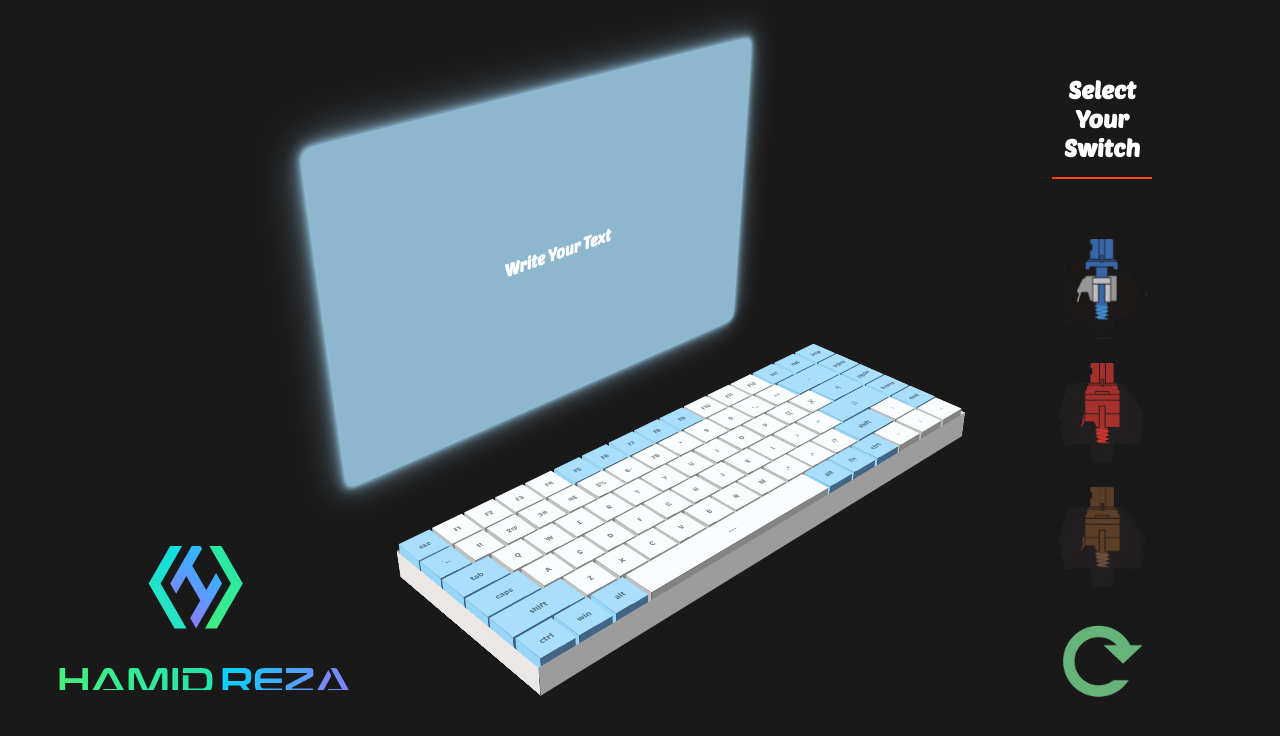
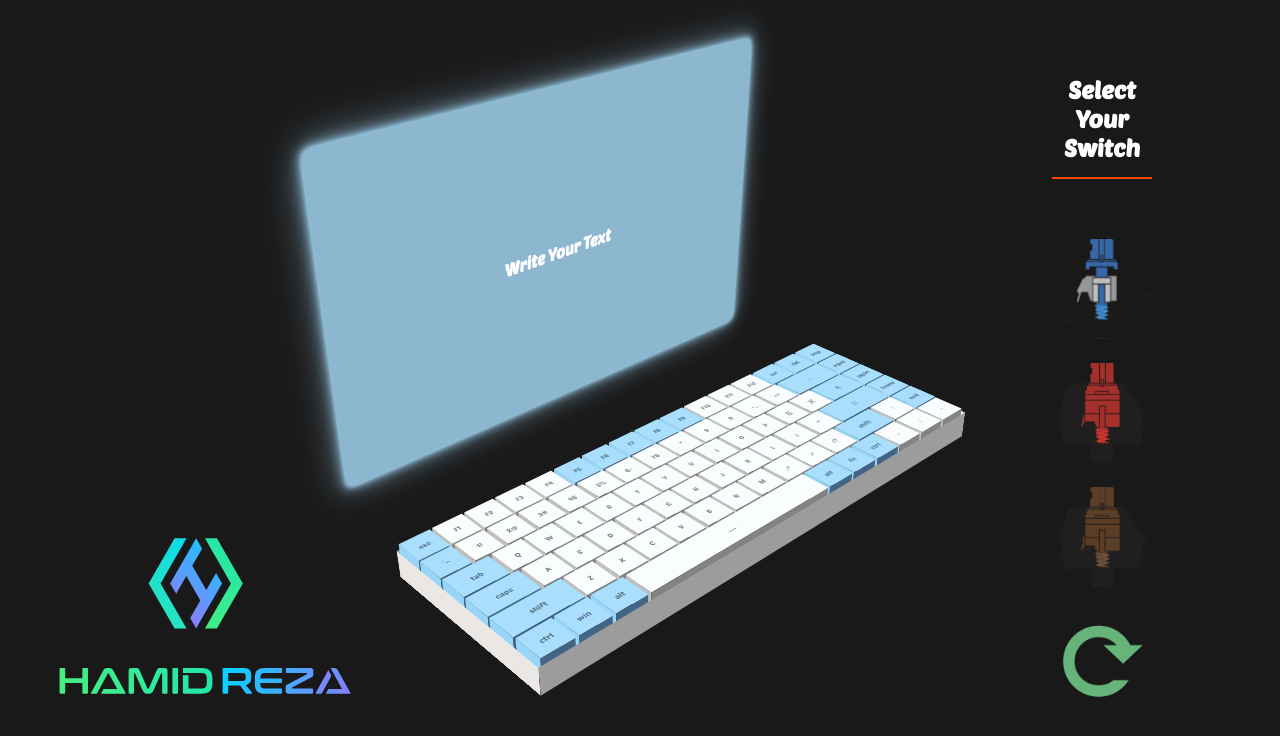
Before and after one commit to hamidrjpr2/keyboard, a plain HTML site: page index.html in a window 1280 px wide. Drawn offline with nearby package versions, Linux system fonts and the light colour scheme; files that its build step writes are made by us from their sources.

Commit message:
Update style.scss

```diff
--- a/styles/style.scss
+++ b/styles/style.scss
@@ -123,7 +123,6 @@ body {
   bottom: 5px;
 
   >img {
-    clip-path: polygon(0 30%, 100% 30%, 100% 71%, 0 71%);
     width: 350px;
   }
 }
```
